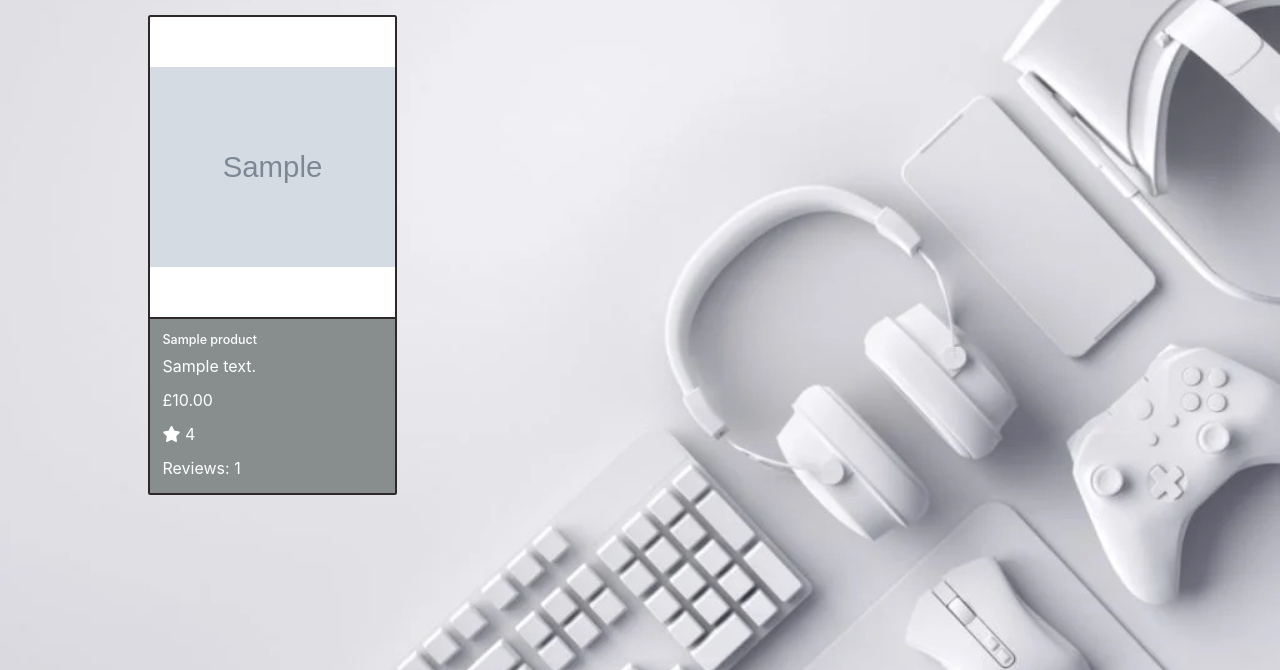
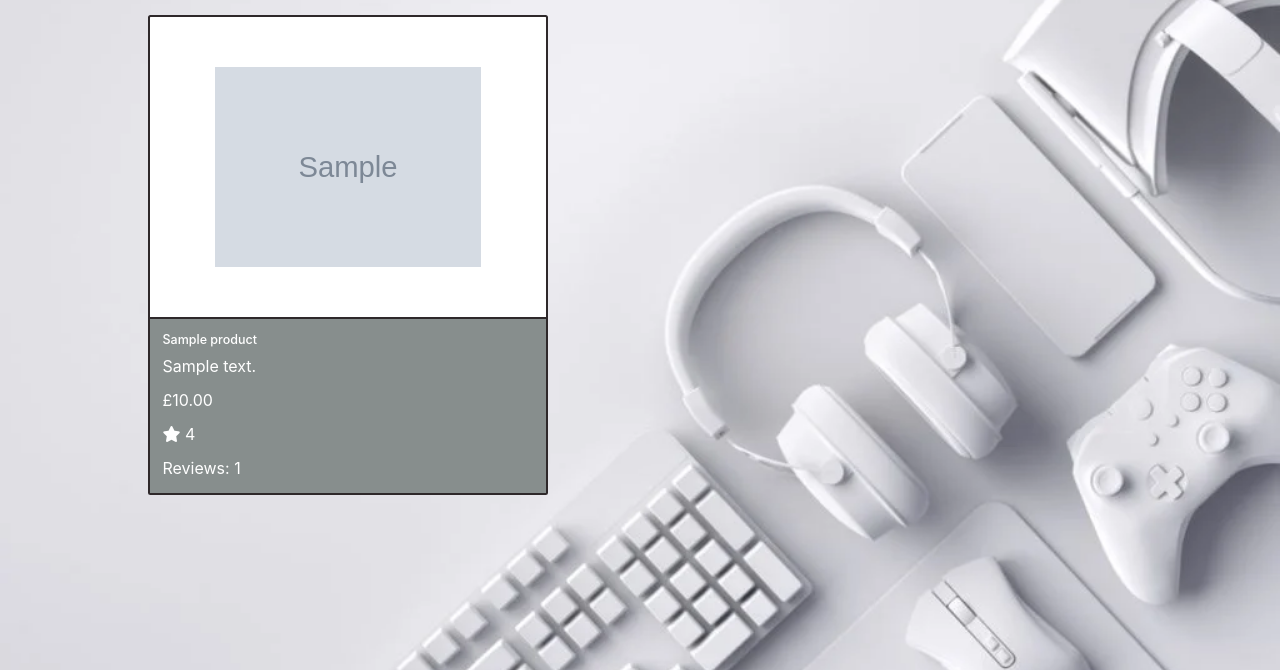
Before and after one commit to ThomasWharton/gamer-station, a Django app: template products/templates/products/product_detail.html in a window 1280 px wide. Shown: the part 130-800 px from the top of the page. Run offline with Django 3.2, Linux system fonts and the light colour scheme; tables that the repository leaves empty hold one stand-in row (values such as "Sample post"); the template is opened without the code that fills it: values that come from a table or form of the project are taken from there, most other values are stand-ins (such as "Sample title", 1, 10 or a date in 2020); grey boxes marked "Sample" are stand-in pictures; parts of the project's set-up code (start-up, migrations or seed data) failed here and were passed over; some libraries are stand-ins or nearby versions.

Commit message:
Adjust styling on product detail template

```diff
--- a/products/templates/products/product_detail.html
+++ b/products/templates/products/product_detail.html
@@ -10,10 +10,18 @@
 {% endblock %}
 
 {% block content %}
-<div class="container">
-    <div class="card col-lg-3 col-md-5 col-sm-8 col-xs-12">
+<div class="container products-container">
+    <div class="card col">
         <div class="row justify-content-center align-content-center product-img-container">
-            <img class="product-img object-fit-scale" src="{{ product.image_url }}" alt="Card image cap">
+            {% if product.image %}
+                <a href="{% url 'product_detail' product.id %}">
+                    <img class="product-img object-fit-scale" src="{{ product.image_url }}" alt="{{ product.name }}">
+                </a>
+            {% else %}
+                <a href="{% url 'product_detail' product.id %}">
+                    <img class="product-img object-fit-scale" src="https://gamer-station.s3.eu-north-1.amazonaws.com/media/noimage.png" alt="{{ product.name }}">
+                </a>
+            {% endif %}
         </div>
         <div class="card-body bg-grey text-white">
             <h5 class="card-title">{{ product.name }}</h5>
--- a/static/css/base.css
+++ b/static/css/base.css
@@ -177,12 +177,6 @@ body {
 
 @media (max-width: 768px) {
     .card {
-        width: 30rem;
-    }
-}
-
-@media (max-width: 576px) {
-    .card {
         width: 35rem;
     }
 }
```
